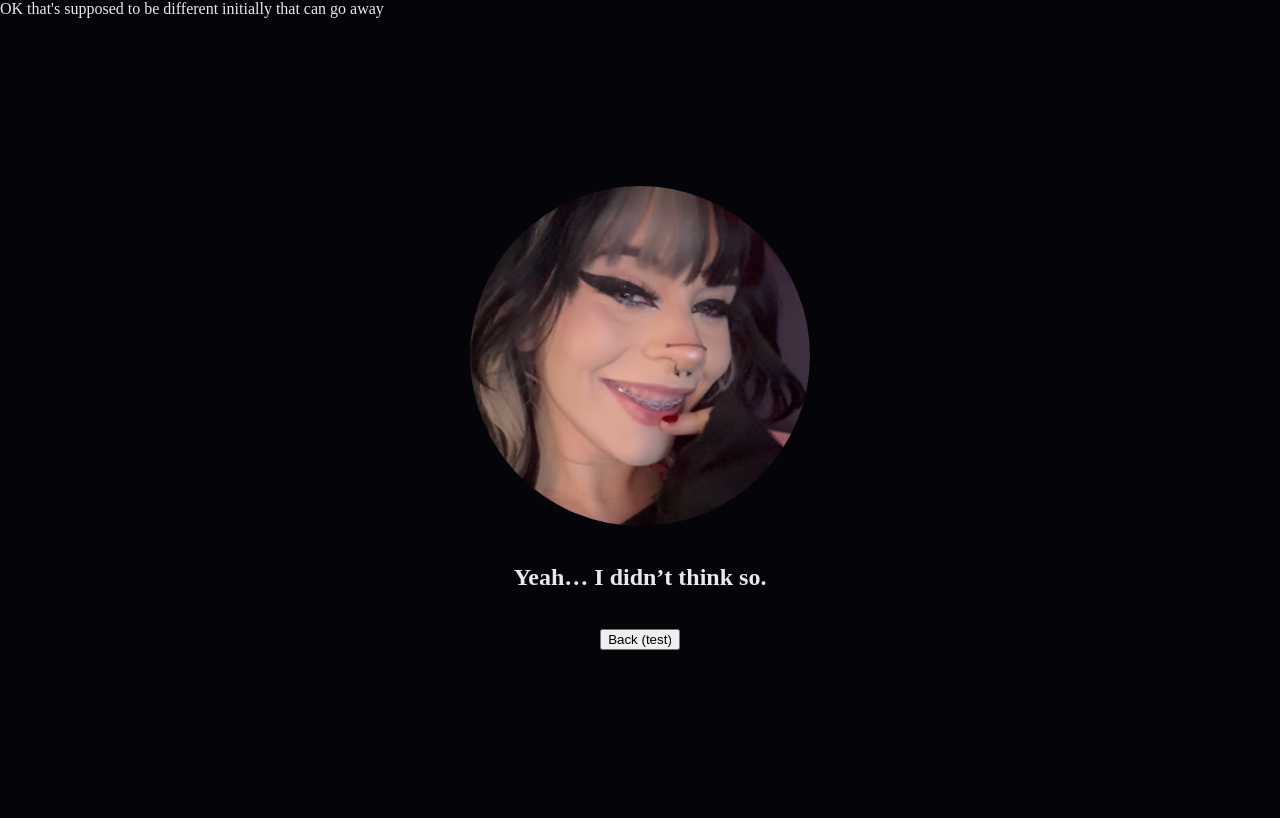
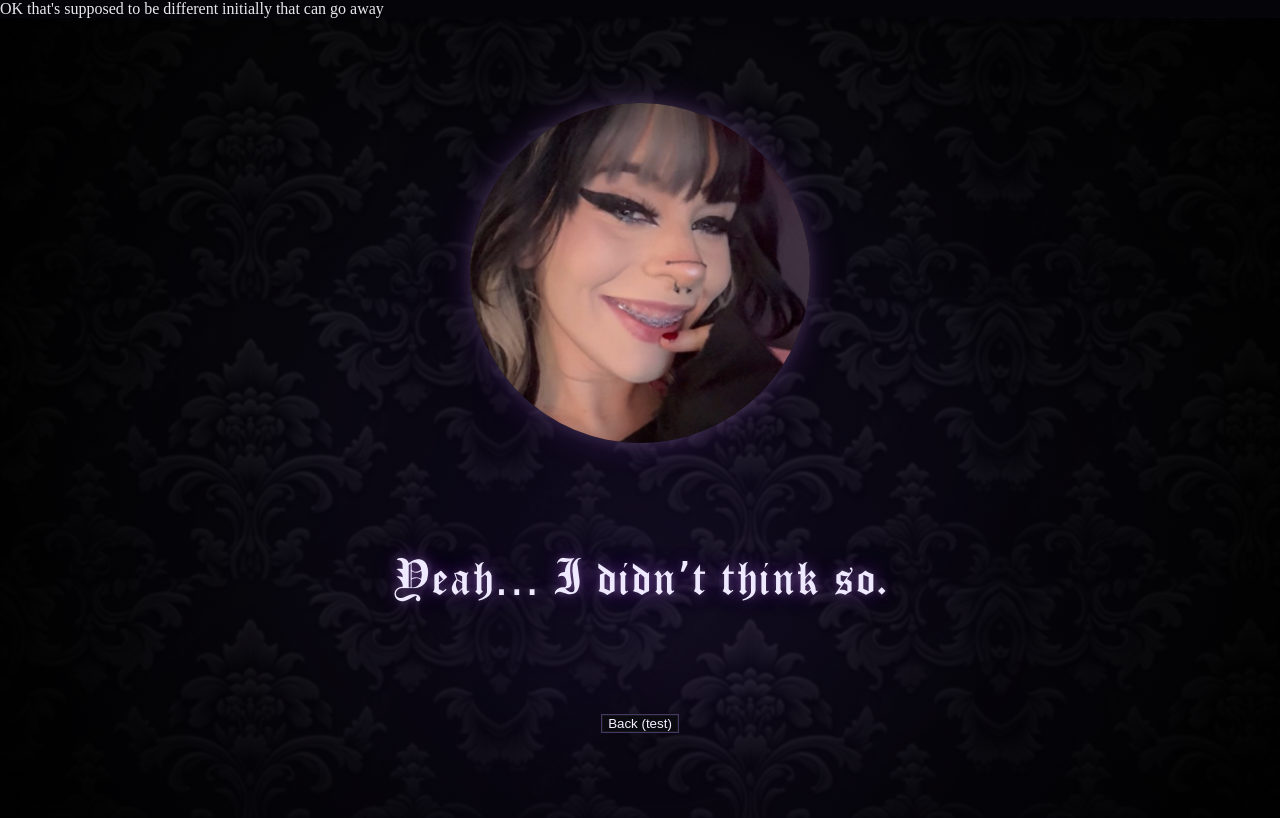
Before and after one commit to stubsmalone1982-source/Bella_v2, a plain HTML site: page index.html in a window 1280 px wide. Both pictures are taken after a click on the button "Play". Drawn offline with Linux system fonts and the light colour scheme.

Commit message:
Update style.css

```diff
--- a/css/style.css
+++ b/css/style.css
@@ -169,7 +169,113 @@ body {
 }
 
 /* PAGE 2 SAFETY (keeps NEXT reachable) */
-#p2.scene.active{
+/* =========================
+   PAGE 2 ONLY (DO NOT TOUCH P1)
+   ========================= */
+
+/* Safety: ensure Page 2 uses same “scene active” layout rules already in style.css */
+/* We only style #p2 visuals here. */
+
+#p2{
+  position: relative;
+  isolation: isolate;
+
+  /* Same world as p1, but dimmer / more intimate */
+  background:
+    radial-gradient(circle at 50% 70%,
+      rgba(80, 40, 160, 0.18) 0%,
+      rgba(40, 14, 90, 0.14) 30%,
+      rgba(5, 5, 9, 1) 72%
+    ),
+    #050509;
+}
+
+/* Wallpaper continues, slightly stronger than p1 */
+#p2::before{
+  content:"";
+  position:absolute;
+  inset:0;
+  pointer-events:none;
+
+  background: url("../assets/damask.png");
+  background-size: 500px;
+  background-repeat: repeat;
+
+  /* No negative blur. Keep valid. */
+  filter: blur(1px);
+
+  opacity: 0.14;
+}
+
+/* Stronger vignette for intimacy */
+#p2::after{
+  content:"";
+  position:absolute;
+  inset:0;
+  pointer-events:none;
+
+  background: radial-gradient(circle at center,
+    rgba(0,0,0,0) 38%,
+    rgba(0,0,0,.96) 100%
+  );
+}
+
+/* Smirk only on Page 2 */
+#p2 img{
+  position: relative;
+  z-index: 1;
+
+  width: min(70vw, 340px);
+  height: min(70vw, 340px);
+  object-fit: cover;
+  border-radius: 999px;
+  display: block;
+
+  /* Subtle presence glow */
+  box-shadow:
+    0 0 16px rgba(255,255,255,.12),
+    0 0 36px rgba(180, 80, 255, .22);
+}
+
+/* Headline stays “same world” but slightly calmer glow */
+#p2 h1{
+  position: relative;
+  z-index: 1;
+
+  /* Don’t fight your base font stack; match p1’s vibe */
+  font-family: "Anabella", cursive;
+  font-weight: 400;
+  font-size: clamp(2.2rem, 3.6vw, 2.9rem);
+  color:#efe9ff;
+
+  text-shadow:
+    0 0 6px rgba(255,255,255,.16),
+    0 0 16px rgba(180, 85, 255, .42),
+    0 0 30px rgba(120, 50, 200, .22);
+}
+
+/* Buttons on Page 2: same system, slightly moodier base, subtle hover glow */
+#p2 button{
+  position: relative;
+  z-index: 1;
+
+  background: rgba(10,10,16,.94);
+  border: 1px solid rgba(180,140,255,.35);
+
+  box-shadow:
+    inset 0 0 0 1px rgba(255,255,255,.05),
+    0 14px 50px rgba(0,0,0,.72);
+
+  color:#f6f1ff;
+}
+
+#p2 button:hover{
+  /* No motion. Just intensity */
+  box-shadow:
+    inset 0 0 0 1px rgba(255,255,255,.06),
+    0 18px 60px rgba(0,0,0,.78),
+    0 0 22px rgba(180, 80, 255, .22);
+} all right #p2.scene.active{
   display:grid;
   place-items:center;
   gap: 18px;
@@ -192,4 +298,5 @@ body {
   border: 2px solid rgba(101, 28, 125, 0.819);
   background: rgba(10,10,16,.92);
   color: #f6f1ff;
+
 }
```
